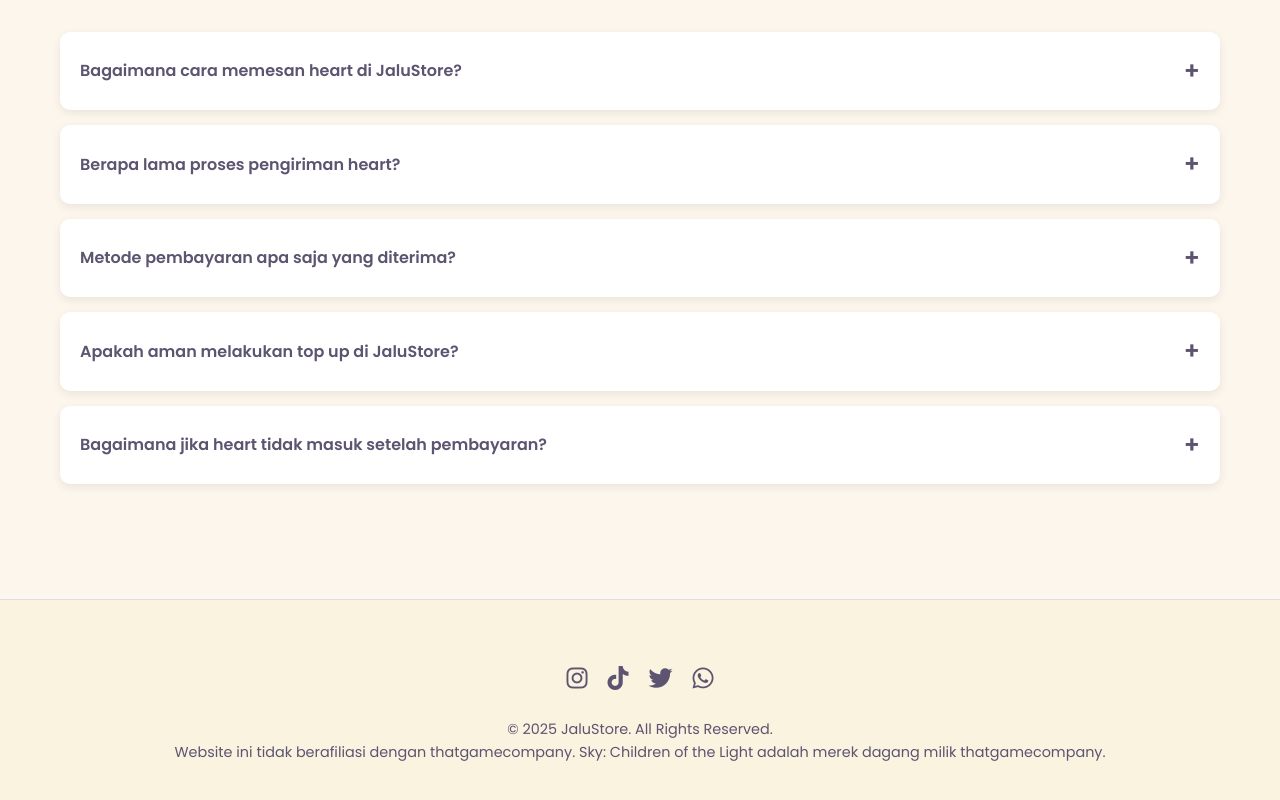
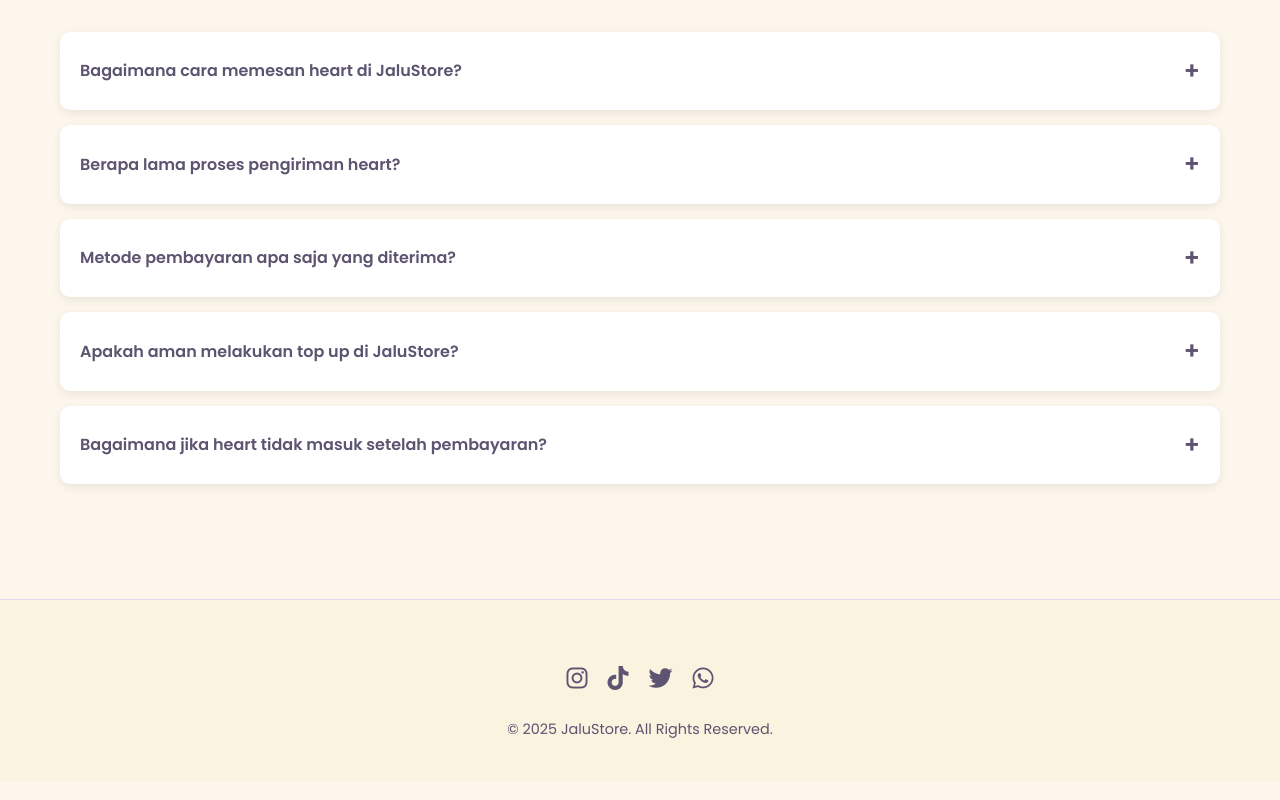
Before and after one commit to jalustore/Store, a plain HTML site: page index.html in a window 1280 px wide. Shown: the part 2752-3552 px from the top of the page. Drawn offline with Linux system fonts and the light colour scheme.

Commit message:
Update index.html

```diff
--- a/index.html
+++ b/index.html
@@ -775,7 +775,7 @@
                 <a href="https://wa.me/6285363625159" class="social-link"><i class="fab fa-whatsapp"></i></a>
             </div>
             <p>&copy; 2025 JaluStore. All Rights Reserved.</p>
-            <p>Website ini tidak berafiliasi dengan thatgamecompany. Sky: Children of the Light adalah merek dagang milik thatgamecompany.</p>
+            <p></p>
         </div>
     </footer>
 
```
